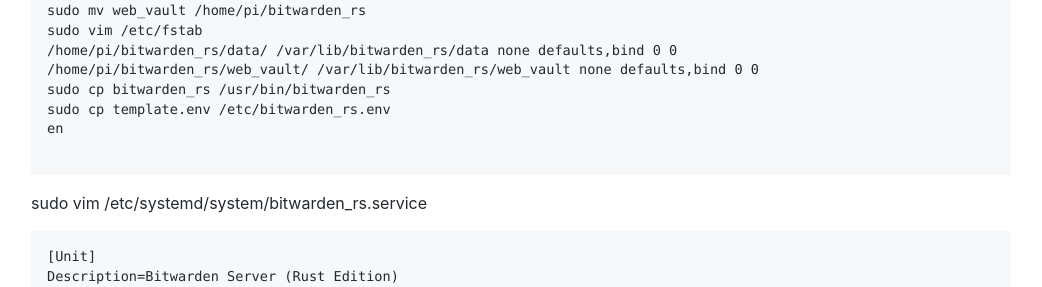
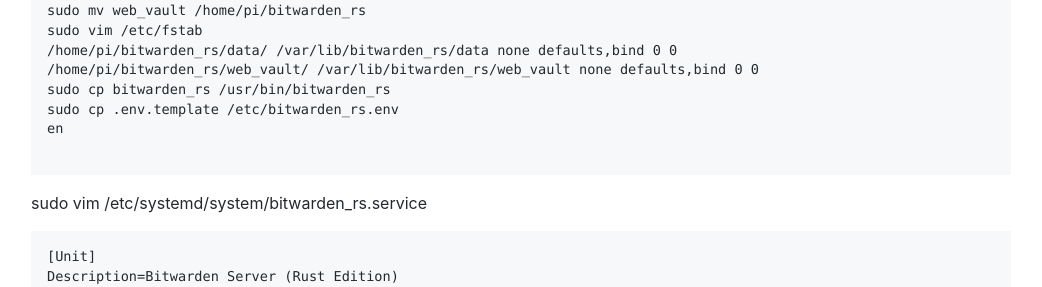
Before and after one commit to rajankpaul/docs, a Jekyll site: the page built from tutorials/linux/bitwarden_rs/index.md, in a window 1280 px wide. Shown: the part 646-933 px from the top of the page, without its empty margins (119-1161 px from the left). Built offline with Jekyll 4.4.1, drawn with Linux system fonts in a browser that asks for light colours; comment, search, counter and statistics services are not loaded; some of the changed text lies outside the part shown.

````diff
--- a/tutorials/linux/bitwarden_rs/index.md
+++ b/tutorials/linux/bitwarden_rs/index.md
@@ -36,7 +36,7 @@ sudo vim /etc/fstab
 /home/pi/bitwarden_rs/data/ /var/lib/bitwarden_rs/data none defaults,bind 0 0
 /home/pi/bitwarden_rs/web_vault/ /var/lib/bitwarden_rs/web_vault none defaults,bind 0 0
 sudo cp bitwarden_rs /usr/bin/bitwarden_rs
-sudo cp template.env /etc/bitwarden_rs.env
+sudo cp .env.template /etc/bitwarden_rs.env
 en
 
 ```
````
